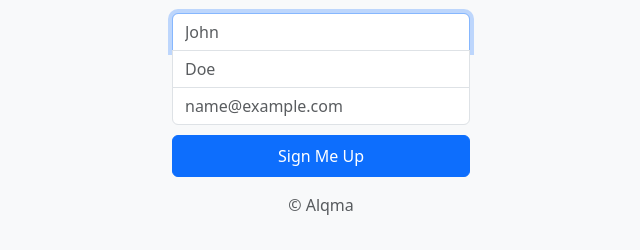
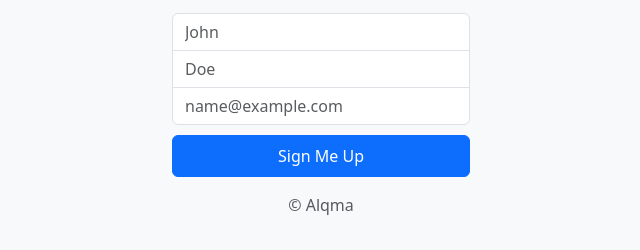
Before and after one commit to Md-Alqma/newsletter-signup, a website: page signup.html in a window 1280 px wide. Shown: the part 380-630 px from the top of the page, without its empty margins (319-959 px from the left). Drawn offline with nearby package versions, Linux system fonts and the light colour scheme.

Commit message:
changed some UI code

```diff
--- a/signup.html
+++ b/signup.html
@@ -29,8 +29,7 @@
           class="form-control top"
           placeholder="John"
           name="firstName"
-          required
-          autofocus />
+          required />
         <input
           type="text"
           class="form-control middle"
```
